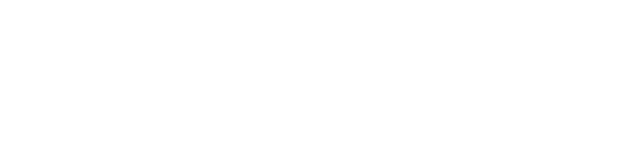
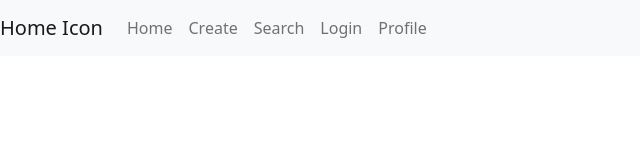
Before and after one commit to Darren542/1800_202210_BBY27, a plain HTML site: page index.html in a window 1280 px wide. Shown: the whole page, without its empty margins (0-640 px from the left). Drawn offline with nearby package versions, Linux system fonts and the light colour scheme.

Commit message:
Started the nav bar

```diff
--- a/index.html
+++ b/index.html
@@ -2,14 +2,47 @@
 <html>
 
 <head>
-    <meta charset="utf-8">
-    <title>My BCIT Project</title>
-    <meta name="comp1800 boilerplate code" content="my bcit project">
-    <meta name="author" content="BCIT">
+  <meta charset="utf-8">
+  <title>My BCIT Project</title>
+  <meta name="comp1800 boilerplate code" content="my bcit project">
+  <meta name="author" content="BCIT">
+
+  <!-- Bootstrap Library CSS CDN go here -->
+  <link href="https://cdn.jsdelivr.net/npm/bootstrap@5.0.2/dist/css/bootstrap.min.css" rel="stylesheet"
+    integrity="sha384-EVSTQN3/azprG1Anm3QDgpJLIm9Nao0Yz1ztcQTwFspd3yD65VohhpuuCOmLASjC" crossorigin="anonymous">
+
+  <!-- Boostrap Library JS CDN  go here -->
+  <script src="https://cdn.jsdelivr.net/npm/bootstrap@5.0.2/dist/js/bootstrap.bundle.min.js"
+    integrity="sha384-MrcW6ZMFYlzcLA8Nl+NtUVF0sA7MsXsP1UyJoMp4YLEuNSfAP+JcXn/tWtIaxVXM"
+    crossorigin="anonymous"></script>
 </head>
 
 <body>
-
+  <nav class="navbar navbar-expand-lg navbar-light bg-light">
+    <a class="navbar-brand" href="#">Home Icon</a>
+    <button class="navbar-toggler" type="button" data-toggle="collapse" data-target="#navbarNav" aria-controls="navbarNav" aria-expanded="false" aria-label="Toggle navigation">
+      <span class="navbar-toggler-icon"></span>
+    </button>
+    <div class="collapse navbar-collapse" id="navbarNav">
+      <ul class="navbar-nav">
+        <li class="nav-item active">
+          <a class="nav-link" href="#">Home</a>
+        </li>
+        <li class="nav-item">
+          <a class="nav-link" href="#">Create</a>
+        </li>
+        <li class="nav-item">
+          <a class="nav-link" href="#">Search</a>
+        </li>
+        <li class="nav-item">
+          <a class="nav-link" href="#">Login</a>
+        </li>
+        <li class="nav-item">
+          <a class="nav-link" href="#">Profile</a>
+        </li>
+      </ul>
+    </div>
+  </nav>
 
 
 
```
